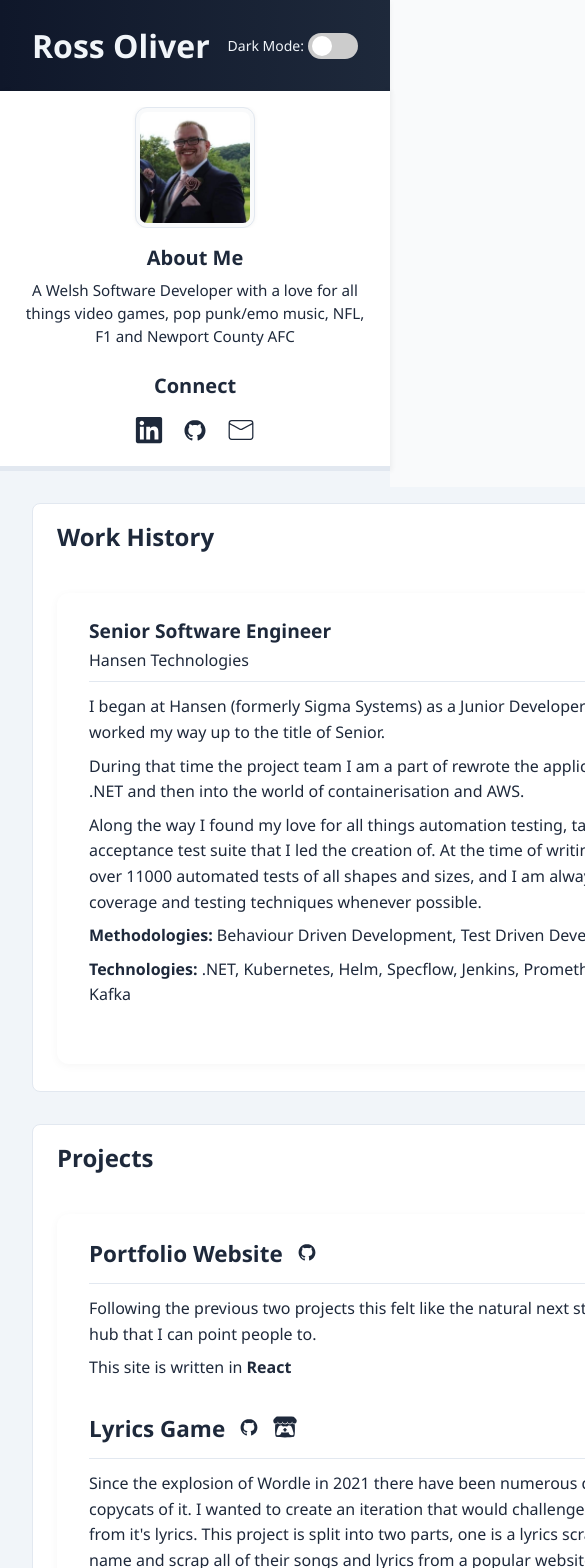
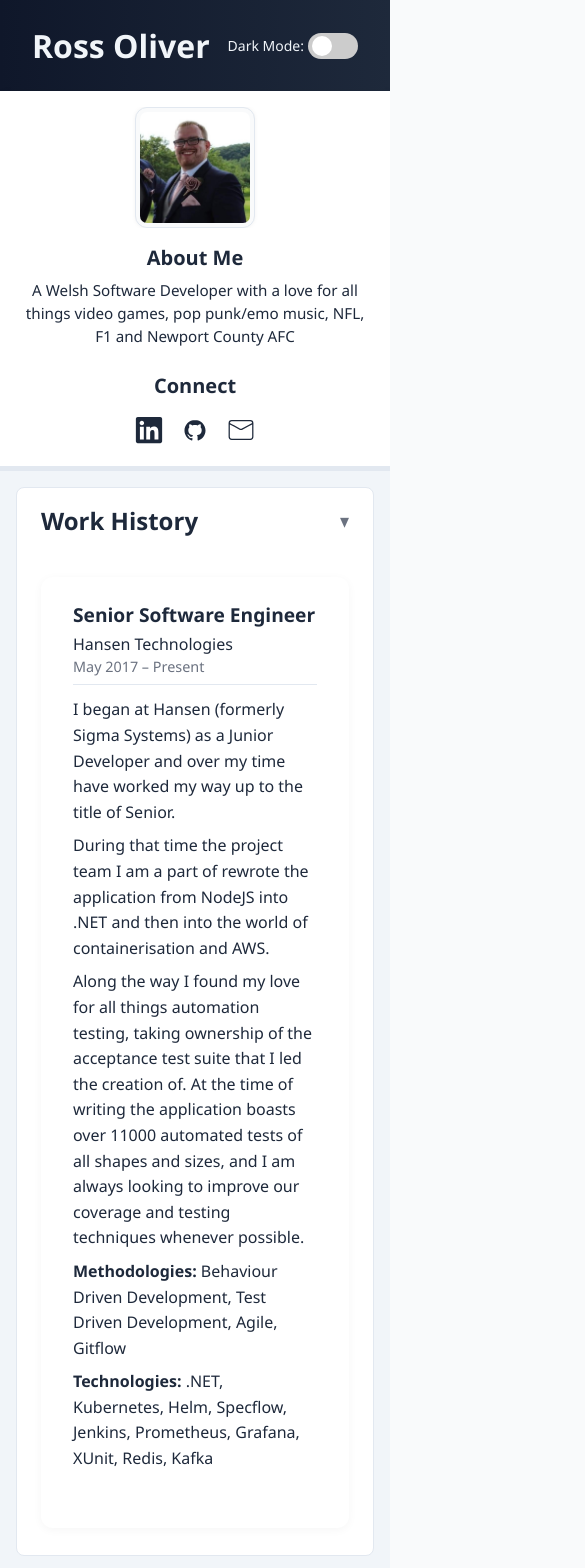
Before and after one commit to NanoRossi/PortfolioSite, a React (Create React App) app: page / in a window 390 px wide. Shown: the top 1568 px of the page, 585 px wide, since content can reach past the window. Built offline with nearby package versions, Linux system fonts and the light colour scheme.

Commit message:
Remove main-column css class.

```diff
--- a/src/components/App.js
+++ b/src/components/App.js
@@ -30,7 +30,7 @@ function App() {
       <Header darkMode={darkMode} setDarkMode={setDarkMode} />
       <div className="content-container">
         <Sidebar />
-        <div className="main-column">
+        <div className="main-content">
           <MainContent />
           <Footer />
         </div>
--- a/src/components/MainContent.js
+++ b/src/components/MainContent.js
@@ -5,7 +5,7 @@ import CollapsibleSection from "./CollapsibleSection";
 
 function MainContent() {
   return (
-    <div className="main-content">
+    <div>
       <CollapsibleSection title="Work History" className="section"><WorkHistory /></CollapsibleSection>
       <CollapsibleSection title="Projects" className="section"><Projects /></CollapsibleSection>
       <CollapsibleSection title="Education" className="section"><Education /></CollapsibleSection>
--- a/src/css/App.css
+++ b/src/css/App.css
@@ -81,16 +81,7 @@ a:hover {
   padding: 2rem;
   background-color: var(--color-bg-main);
   transition: background-color 0.3s ease, color 0.3s ease;
-  min-width: 100vh;
-}
-
-.main-column {
-  display: flex;
-  flex-direction: column;
-  flex: 1;
-  min-height: 100vh;
-  background-color: var(--color-bg-main);
-  transition: background-color 0.3s ease, color 0.3s ease;
+  min-width: 100%;
 }
 
 @media (max-width: 820px) {
@@ -102,11 +93,6 @@ a:hover {
     padding: 1rem;
     width: 100%;
   }
-
-  .main-column {
-    padding: 1rem;
-    width: 100%;
-  }
 }
 
 @keyframes fadeIn {
```
